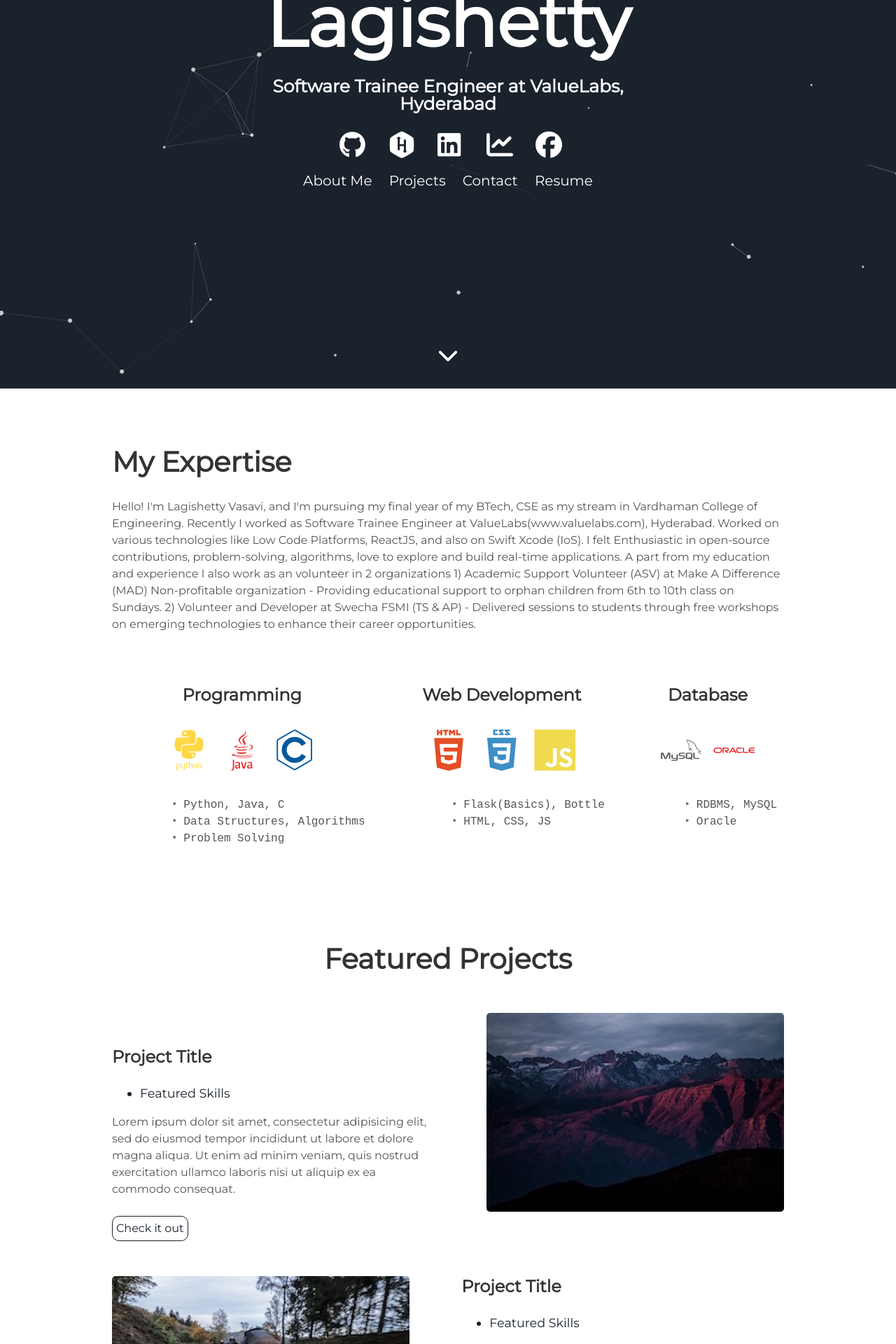
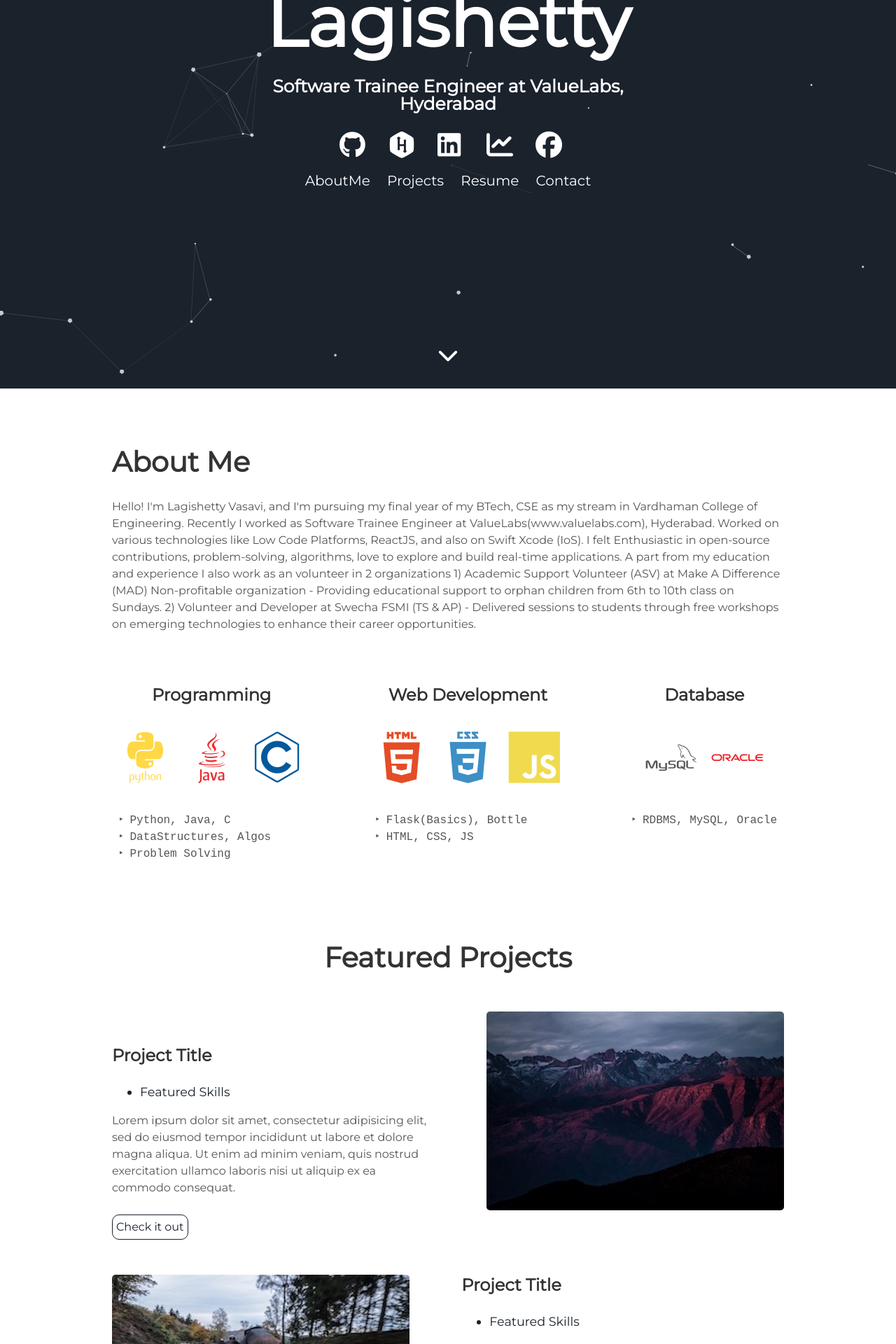
Before and after one commit to VasaviLagishetty/VasaviLagishetty.github.io, a Jekyll site: the page built from index.html, in a window 1280 px wide. Shown: the part 345-2265 px from the top of the page at 70% size. Built offline with Jekyll 4.4.1, drawn with Linux system fonts in a browser that asks for light colours; nearby versions of some CDN libraries.

```diff
--- a/_includes/about.html
+++ b/_includes/about.html
@@ -1,35 +1,29 @@
 <div class="user-details">
-  <h1> My Expertise </h1>
+  <h1> About Me </h1>
   <p> {{site.user_description}} </p>
 </div>
   <div class="user">
-  <div class="tech">
+    <div class="tech" >
       <h3>Programming</h3>
       <i class="devicon-python-plain-wordmark colored"></i>
       <i class="devicon-java-plain-wordmark colored"></i>
       <i class="devicon-c-line-wordmark colored"></i>
-      <pre>
-        ‣ Python, Java, C
-        ‣ Data Structures, Algorithms
-        ‣ Problem Solving
-       </pre>
+<pre>‣ Python, Java, C
+‣ DataStructures, Algos
+‣ Problem Solving</pre>
     </div>
     <div class="tech">
       <h3>Web Development</h3>
       <i class="devicon-html5-plain-wordmark colored"></i>
       <i class="devicon-css3-plain-wordmark colored"></i>
       <i class="devicon-javascript-plain colored"></i>
-      <pre>
-        ‣ Flask(Basics), Bottle
-        ‣ HTML, CSS, JS
-      </pre>
+<pre>‣ Flask(Basics), Bottle
+‣ HTML, CSS, JS</pre>
     </div>
     <div class="tech">
       <h3>Database</h3>
       <i class="devicon-mysql-plain-wordmark"></i>
       <i class="devicon-oracle-original colored"></i>
-      <pre>
-       ‣ RDBMS, MySQL
-       ‣ Oracle
-      </pre>
+  <pre>‣ RDBMS, MySQL, Oracle</pre>
     </div>
+</div>
--- a/_includes/header.html
+++ b/_includes/header.html
@@ -15,10 +15,10 @@
         <a aria-label="My facebook" target="_blank" href="https://www.facebook.com/vasavi2910"><i id = "icon" class="fab fa-facebook"></i></a>
       </div>
       <div class="header-links">
-        <a class="link" href="#about" data-scroll>About Me</a>
+        <a class="link" href="#about" data-scroll>AboutMe</a>
         <a class="link" href="#projects" data-scroll>Projects</a>
+        <a class="link" href="assets/Resume/Vasavi_Resume.pdf" target="_blank" data-scroll>Resume</a>
         <a class="link" href="#contact" data-scroll>Contact</a>
-        <a class="link" href="assets/Resume/Vasavi_Resume.pdf" target="_blank" data-scroll>Resume</a>
       </div>
   </div>
   <a class="down" href="#about" data-scroll><i class="fas fa-chevron-down" aria-hidden="true"></i></a>
--- a/assets/css/main.css
+++ b/assets/css/main.css
@@ -3896,30 +3896,37 @@
 		width:80%
 	}
 }
-.tech{
-	margin:10px
-}
 
-.user{
+.tech {
+	left:50%;
+	margin-left: 100px;
+}
+.user {
 	text-align:center;
 	font-size:60px;
 	display:flex;
 	flex-direction:row;
-	flex-wrap:nowrap;
+	flex-wrap:wrap;
 	justify-content:space-between
 }
+.user pre {
+	font-size:16px
+}
 
-.user pre{
-	text-align: left;
-	font-size:16px
-}
-
-@media only screen and (max-width:550px){
-	.user{
-		flex-wrap:wrap;
+@media only screen and (min-width: 550px) {
+	.tech {
+		margin:10px
+	}
+	.user {
+		flex-wrap:nowrap;
 		font-size:75px
 	}
-}
+	.user pre{
+		text-align: left;
+	}
+
+}
+
 
 .user-details {
 	text-align:left;
```
Also changed, not shown: 1 other file. Lines whose indentation alone changed are shown as unchanged.
